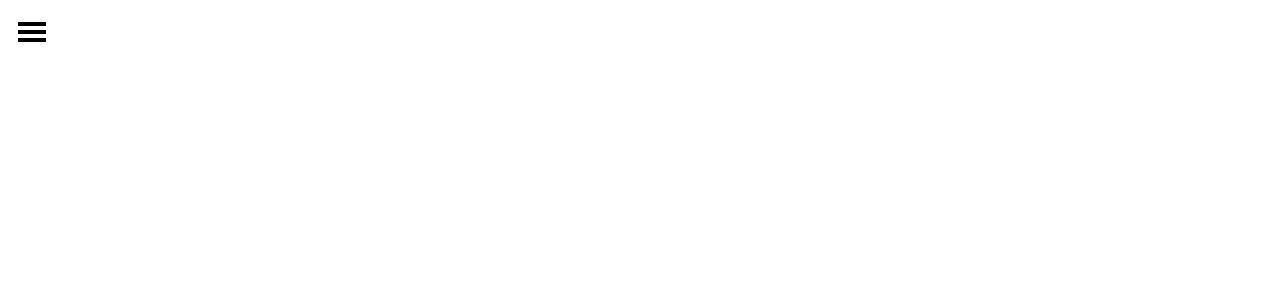
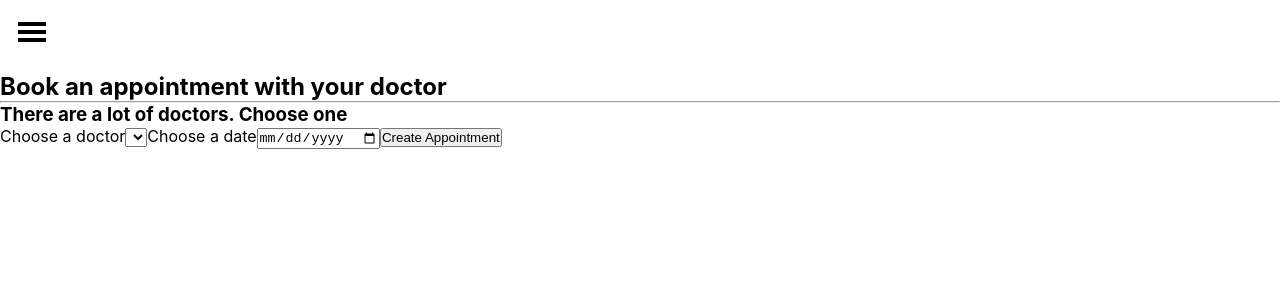
Before and after one commit to muneebulrehman/doctors-hub-frontend, a React (Create React App) app: page /new_appointment in a window 1280 px wide. Before the commit this address had no page. Shown: the top 300 px of the page. Built offline with nearby package versions, Linux system fonts and the light colour scheme.

Commit message:
WOrking on appointment form

```diff
--- a/src/App.js
+++ b/src/App.js
@@ -5,6 +5,7 @@ import DoctorView from './features/doctor/DoctorView';
 import LoginForm from './components/LoginForm';
 import RegisterForm from './components/RegisterForm';
 import Navbar from './components/Navbar';
+import NewAppointment from './components/NewAppointment';
 import './App.css';
 
 function App() {
@@ -16,6 +17,7 @@ function App() {
         <Route path="/doctors/:doctorId" element={<DoctorView />} />
         <Route path="/login" element={<LoginForm />} />
         <Route path="/register" element={<RegisterForm />} />
+        <Route path="/new_appointment" element={<NewAppointment/>} />
       </Routes>
     </div>
   );
--- /dev/null
+++ b/src/components/NewAppointment.jsx
@@ -0,0 +1,33 @@
+import React, {useState, useEffect, useSyncExternalStore} from 'react'
+import { useDispatch, useSelector } from 'react-redux/es/exports';
+import { createAppointment } from '../features/appointment/appointmentSlice';
+
+ const NewAppointment = () => {
+    const [date, setDate] = useState('')
+    const dispatch = useDispatch();
+    const doctors = useSelector((state) => state.doctor.doctors);
+    console.log(doctors)
+    const inputHandler = (e) => {
+        e.preventDefault();
+    }
+  return (
+    <div className="newAppointments-container">
+        <h2>Book an appointment with your doctor</h2>
+        <hr />
+        <h3>There are a lot of doctors. Choose one</h3>
+        <form onSubmit={inputHandler} className="newAppointment-form">
+            <label htmlFor="doctors" >Choose a doctor</label>
+            <select name="doctors" id="doctors">
+                {doctors.map(doctor => {
+                    <option value={doctor.id}>{doctor.name}</option>
+                })}
+            </select>
+            <label htmlFor="date" >Choose a date</label>
+            <input type="date" id="date" name="date" />
+            <button type="submit"> Create Appointment </button>
+        </form>
+    </div>
+  )
+}
+
+export default NewAppointment;
--- a/src/features/doctor/DoctorView.jsx
+++ b/src/features/doctor/DoctorView.jsx
@@ -13,7 +13,6 @@ const DoctorView = () => {
   // const loading = useSelector((state) => state.doctor.loading);
   const dispatch = useDispatch();
   const { doctorId } = useParams();
-  console.log(doctorId);
   useEffect(() => {
     dispatch(fetchSingleDoctor(doctorId));
   }, []);
```
